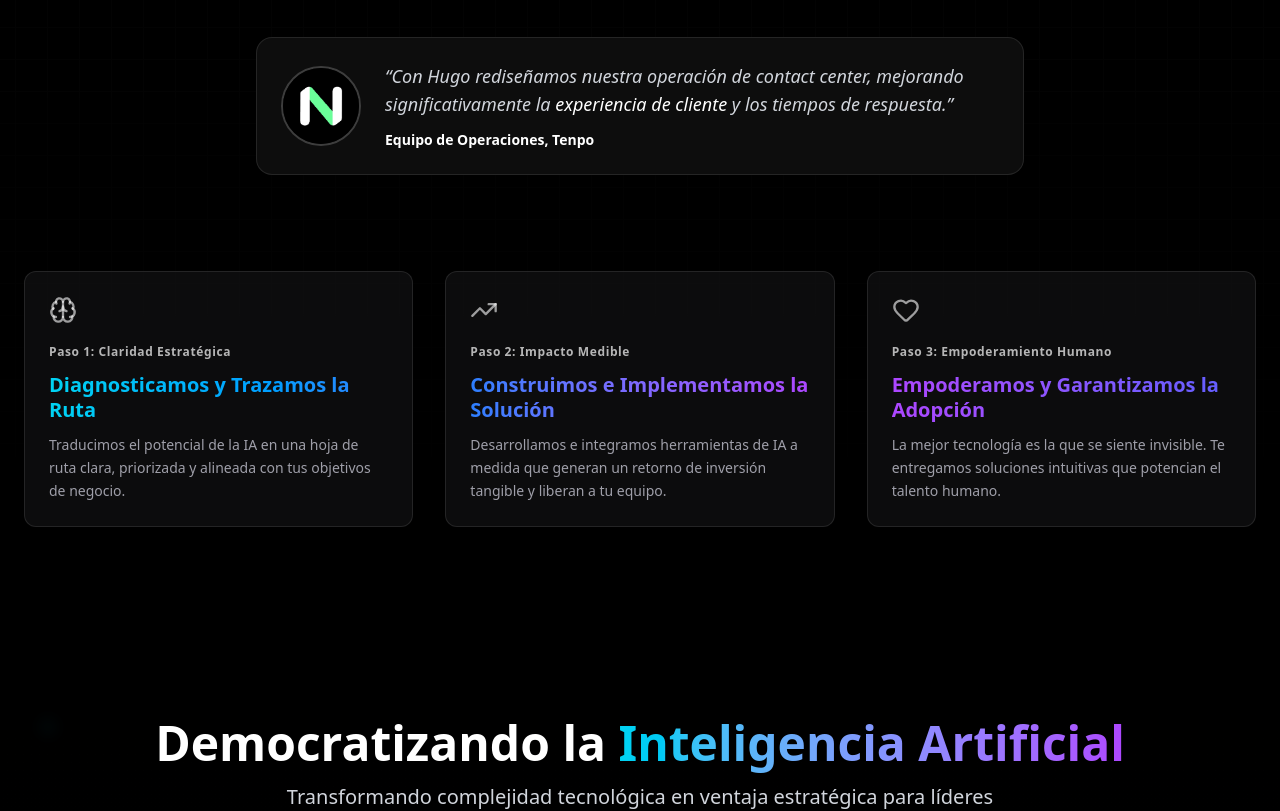
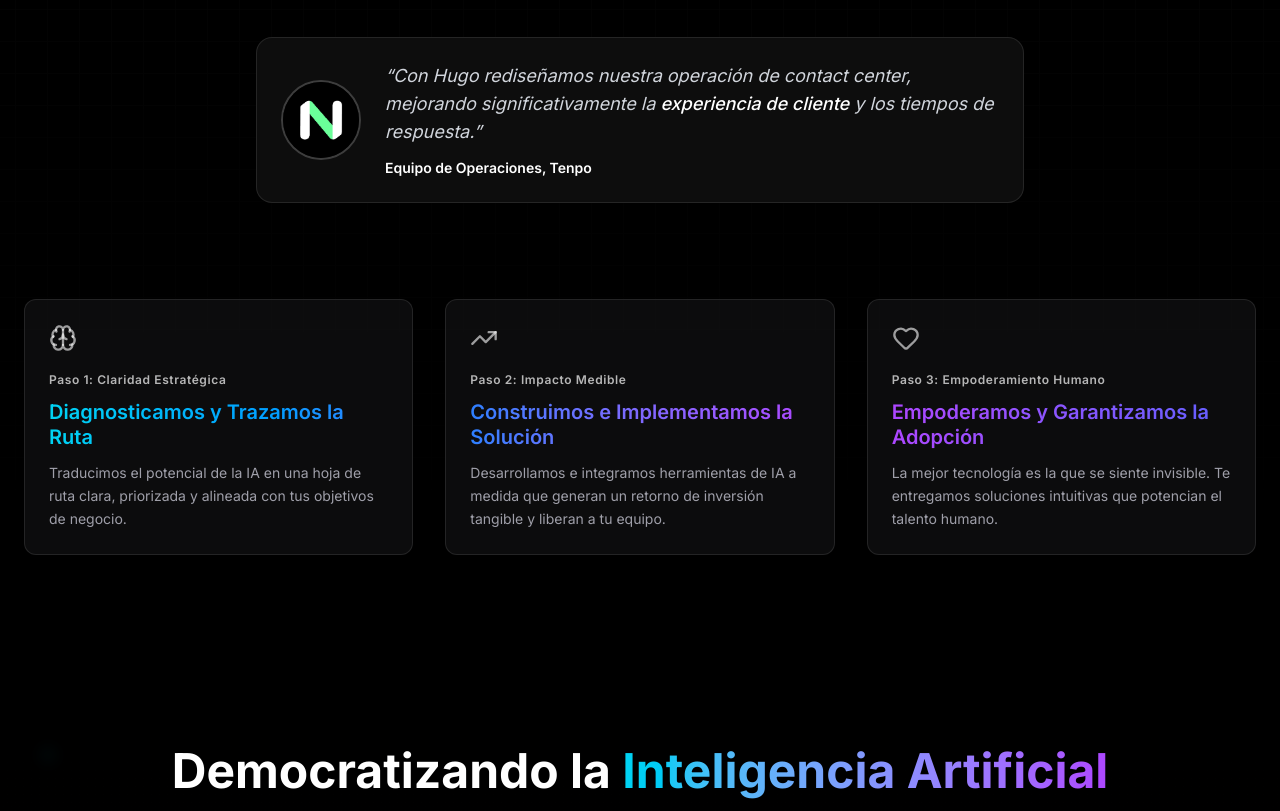
Before and after one commit to hh2fc24/HH_consultor, a Next.js app: page / in a window 1280 px wide. Shown: the part 1160-1971 px from the top of the page. Built offline with nearby package versions, Linux system fonts and the light colour scheme.

Commit message:
✨ Proyecto inicial Next.js listo para producción - Hugo Consultor

```diff
--- /dev/null
+++ b/next.config.js
@@ -0,0 +1,19 @@
+/** @type {import('next').NextConfig} */
+const nextConfig = {
+  images: {
+    remotePatterns: [
+      {
+        protocol: 'https',
+        hostname: 'googleusercontent.com',
+      },
+    ],
+  },
+  eslint: {
+    ignoreDuringBuilds: true,
+  },
+  typescript: {
+    ignoreBuildErrors: false,
+  },
+};
+
+module.exports = nextConfig;
--- a/next.config.ts
+++ /dev/null
@@ -1,18 +0,0 @@
-// next.config.ts
-import type { NextConfig } from "next";
-
-const nextConfig: NextConfig = {
-  images: {
-    remotePatterns: [
-      {
-        protocol: 'https',
-        hostname: 'googleusercontent.com',
-      },
-    ],
-  },
-  eslint: {
-    ignoreDuringBuilds: true, // ✅ Ignora errores de ESLint en Vercel
-  },
-};
-
-export default nextConfig;
--- a/src/app/blog/[id]/page.tsx
+++ b/src/app/blog/[id]/page.tsx
@@ -1,7 +1,17 @@
+// src/app/blog/[id]/page.tsx
+'use client';
+
 import { notFound } from 'next/navigation';
 import Article1 from '@/components/blog/Article1';
 import Article2 from '@/components/blog/Article2';
 import Article3 from '@/components/blog/Article3';
+import React from 'react'; // Importar React para usar React.use()
+
+interface PageProps {
+  params: {
+    id: string;
+  };
+}
 
 const articleMap: Record<string, JSX.Element> = {
   '1': <Article1 />,
@@ -9,18 +19,14 @@ const articleMap: Record<string, JSX.Element> = {
   '3': <Article3 />,
 };
 
-interface PageProps {
-  params: {
-    id: string;
-  };
-}
-
-export default function BlogArticlePage({ params }: PageProps) {
-  const article = articleMap[params.id];
-
+const BlogArticlePage = ({ params }: PageProps) => {
+  // Usar React.use() para desenvolver la promesa de params
+  const resolvedParams = React.use(Promise.resolve(params));
+  const article = articleMap[resolvedParams.id];
   if (!article) {
     notFound();
   }
+  return article;
+};
 
-  return <>{article}</>;
-}
+export default BlogArticlePage;
--- a/src/app/layout.tsx
+++ b/src/app/layout.tsx
@@ -1,20 +1,24 @@
+// src/app/layout.tsx
 import type { Metadata } from "next";
-import { Geist, Geist_Mono } from "next/font/google";
+import { Inter, JetBrains_Mono } from "next/font/google";
 import "./globals.css";
 
-const geistSans = Geist({
-  variable: "--font-geist-sans",
+const inter = Inter({
   subsets: ["latin"],
+  variable: "--font-geist-sans", // ✅ mantiene nombre por consistencia
+  display: "swap",
 });
 
-const geistMono = Geist_Mono({
+const jetbrains = JetBrains_Mono({
+  subsets: ["latin"],
   variable: "--font-geist-mono",
-  subsets: ["latin"],
+  display: "swap",
 });
 
 export const metadata: Metadata = {
   title: "Hugo Hormazábal | IA Personalizada con Propósito",
-  description: "Consultoría estratégica premium en inteligencia artificial con enfoque humano y resultados reales.",
+  description:
+    "Consultoría estratégica premium en inteligencia artificial con enfoque humano y resultados reales.",
 };
 
 export default function RootLayout({
@@ -23,11 +27,11 @@ export default function RootLayout({
   children: React.ReactNode;
 }>) {
   return (
-    <html lang="es">
+    <html lang="es" className={`${inter.variable} ${jetbrains.variable}`}>
       <body
-        className={`${geistSans.variable} ${geistMono.variable} antialiased text-white`}
+        className="antialiased text-white"
         style={{
-          backgroundColor: "#171c39", // Color preciso del logo
+          backgroundColor: "#171c39",
           minHeight: "100vh",
           WebkitFontSmoothing: "antialiased",
           MozOsxFontSmoothing: "grayscale",
--- a/src/components/BioManifesto.tsx
+++ b/src/components/BioManifesto.tsx
@@ -1,7 +1,7 @@
 'use client';
 
 import Image from 'next/image';
-import { motion } from 'framer-motion';
+import { motion, Variants } from 'framer-motion';
 import { ArrowRight, Linkedin, BookOpen, BarChart, Award, Briefcase } from 'lucide-react';
 import CompanyLogos from './CompanyLogos';
 
@@ -17,7 +17,7 @@ const BioManifesto = () => {
     },
   };
 
-  const itemVariants = {
+  const itemVariants: Variants = {
     hidden: { opacity: 0, y: 20 },
     visible: {
       opacity: 1,
--- a/src/components/Hero.tsx
+++ b/src/components/Hero.tsx
@@ -14,7 +14,7 @@ const HeroSection = () => {
     return () => clearTimeout(timer);
   }, []);
 
-  const fadeInUp = (delay) => ({
+  const fadeInUp = (delay: number) => ({
     opacity: isLoaded ? 1 : 0,
     transform: isLoaded ? 'translateY(0)' : 'translateY(20px)',
     transition: `all 0.8s cubic-bezier(0.25, 0.46, 0.45, 0.94)`,
--- a/src/components/IAClub.tsx
+++ b/src/components/IAClub.tsx
@@ -3,6 +3,7 @@
 import { useState, useEffect } from 'react';
 import { motion } from 'framer-motion';
 import { Users, BookOpen, Video, MessageSquare, Zap, Calendar, LockKeyhole } from 'lucide-react';
+import type { Variants } from 'framer-motion';
 
 const IAClub = () => {
   const containerVariants = {
@@ -16,13 +17,13 @@ const IAClub = () => {
     },
   };
 
-  const itemVariants = {
+const itemVariants: Variants = {
   hidden: { opacity: 0, y: 20 },
   visible: {
     opacity: 1,
     y: 0,
     transition: {
-        type: 'spring',
+      type: "spring" as const,
       stiffness: 120,
       damping: 15,
       duration: 0.7
--- a/src/components/IAJourney.tsx
+++ b/src/components/IAJourney.tsx
@@ -3,6 +3,7 @@
 
 import { motion } from 'framer-motion';
 import { Sparkles, BrainCircuit, Rocket, Layers, BarChart } from 'lucide-react';
+import type { Variants } from 'framer-motion';
 
 const IAJourney = () => {
   const containerVariants = {
@@ -16,16 +17,16 @@ const IAJourney = () => {
     },
   };
 
-  const itemVariants = {
+  const itemVariants: Variants = {
     hidden: { opacity: 0, y: 20 },
     visible: {
       opacity: 1,
       y: 0,
       transition: {
-        type: 'spring',
+        type: "spring", // ✅ usar literal exacto
         stiffness: 120,
         damping: 15,
-        duration: 0.7
+        duration: 0.7,
       },
     },
   };
```
Also changed, not shown: package.json (+7 -7 lines), 1 other file (tests, documents, lock files or other folders). Lines whose indentation alone changed are shown as unchanged.
